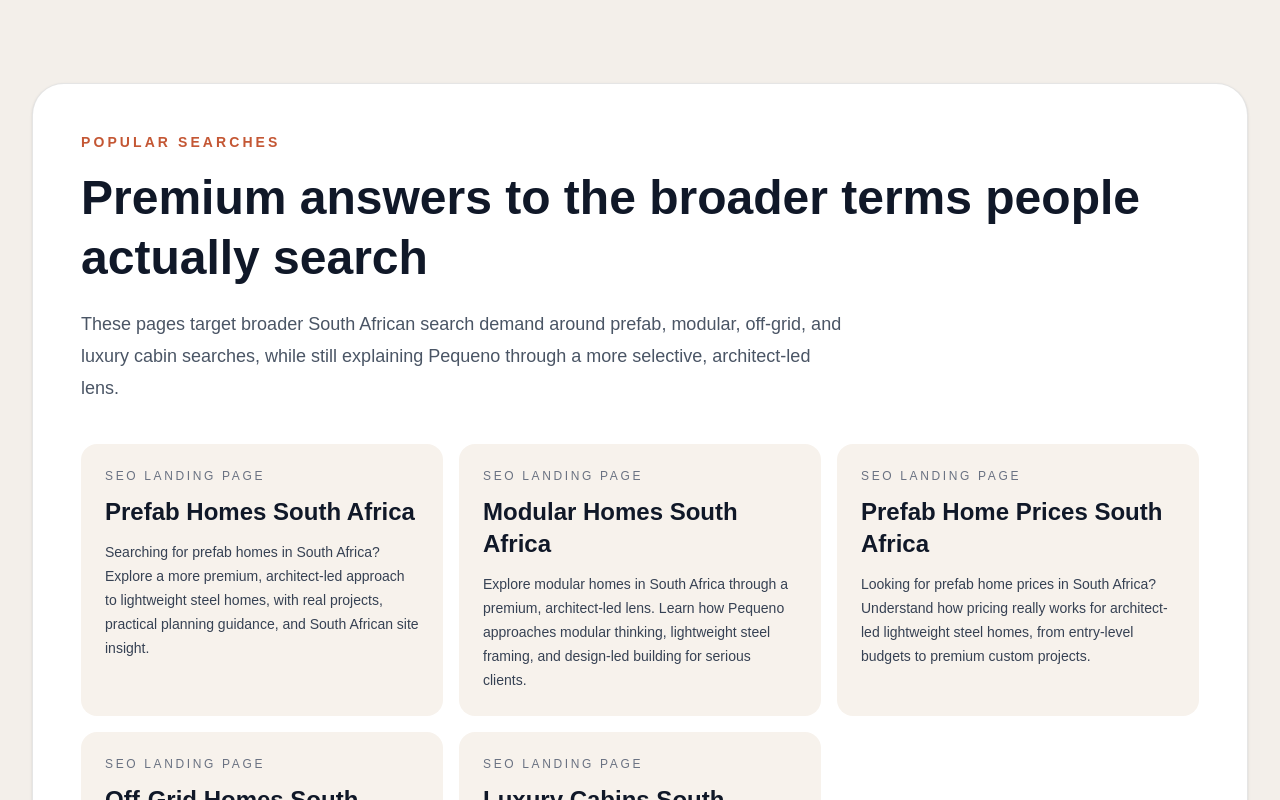
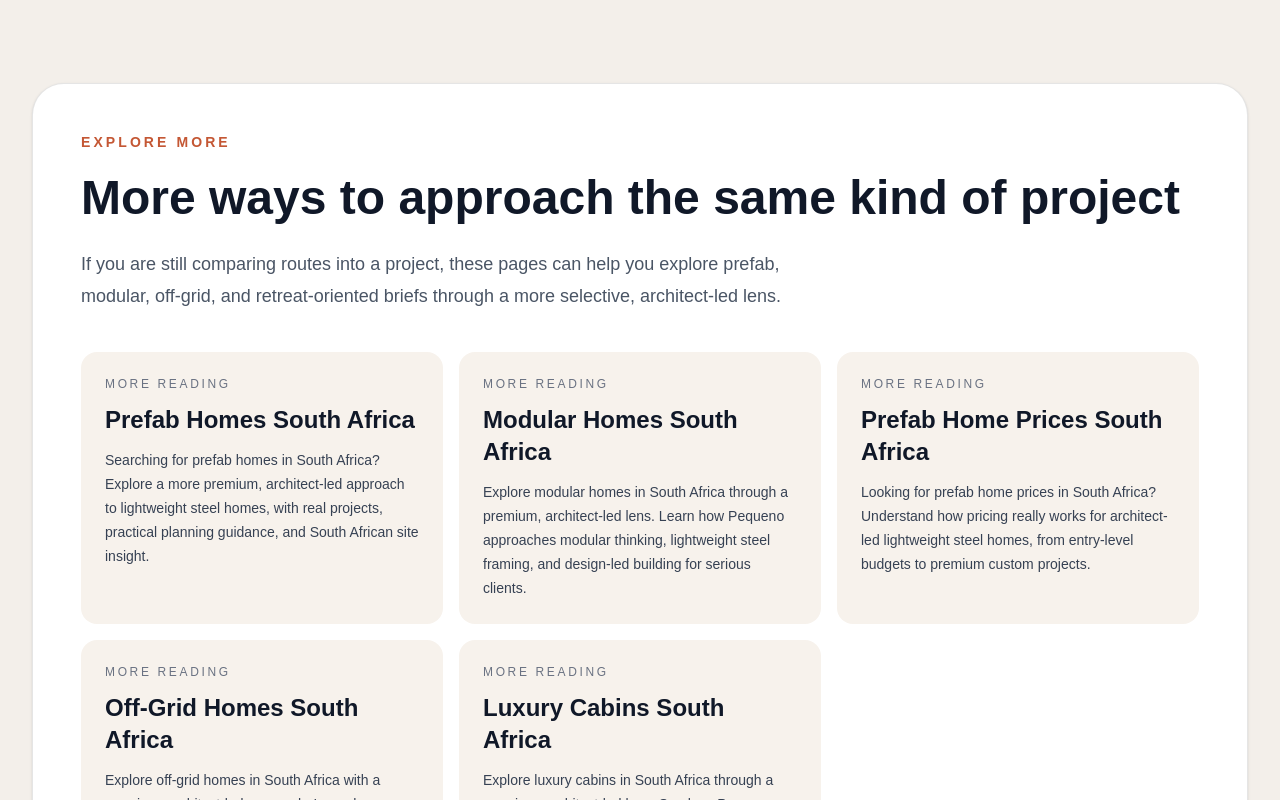
Before and after one commit to Marco1993-M/pequeno, a Next.js app: page /lightweight-steel-frame-homes-south-africa in a window 1280 px wide. Shown: the part 5900-6700 px from the top of the page. Built offline with nearby package versions, Linux system fonts and the light colour scheme.

Commit message:
Add files via upload

```diff
--- a/src/app/lightweight-steel-frame-homes-south-africa/page.js
+++ b/src/app/lightweight-steel-frame-homes-south-africa/page.js
@@ -431,15 +431,15 @@ export default function LightweightSteelFrameHomesPage() {
         <div className="flex flex-col gap-4 md:flex-row md:items-end md:justify-between">
           <div>
             <p className="text-sm font-semibold uppercase tracking-[0.22em] text-[#c45734]">
-              Popular Searches
+              Explore More
             </p>
             <h2 className="mt-4 text-3xl font-semibold leading-tight md:text-5xl">
-              Premium answers to the broader terms people actually search
+              More ways to approach the same kind of project
             </h2>
             <p className="mt-5 max-w-3xl text-lg leading-8 text-gray-600">
-              These pages target broader South African search demand around
-              prefab, modular, off-grid, and luxury cabin searches, while still
-              explaining Pequeno through a more selective, architect-led lens.
+              If you are still comparing routes into a project, these pages can
+              help you explore prefab, modular, off-grid, and retreat-oriented
+              briefs through a more selective, architect-led lens.
             </p>
           </div>
         </div>
@@ -452,7 +452,7 @@ export default function LightweightSteelFrameHomesPage() {
               className="rounded-2xl bg-[#f7f2ec] p-6 transition hover:bg-[#efe6dc]"
             >
               <p className="text-xs uppercase tracking-[0.22em] text-gray-500">
-                SEO landing page
+                More reading
               </p>
               <h3 className="mt-3 text-2xl font-semibold text-gray-900">
                 {item.shortTitle}
```
